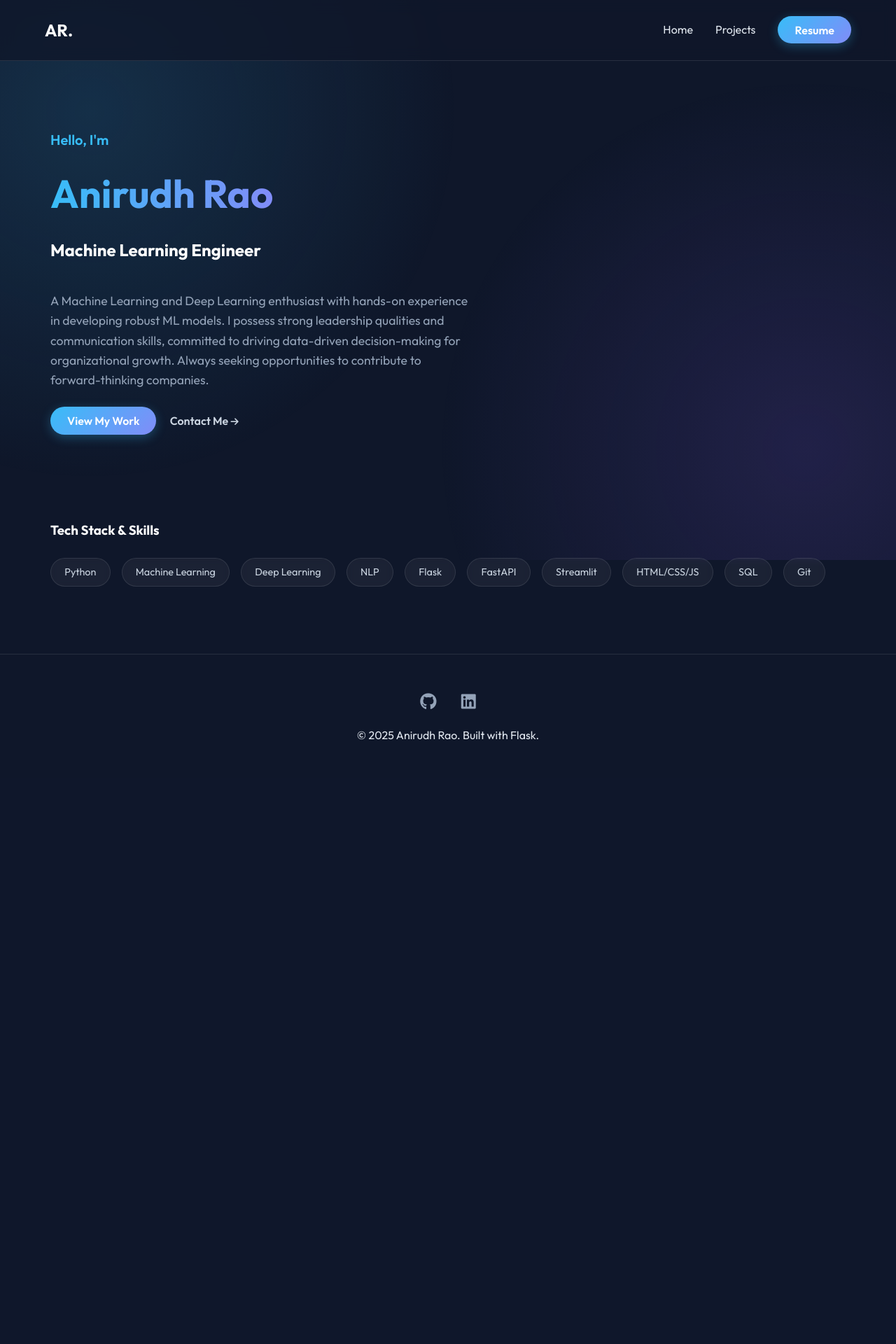
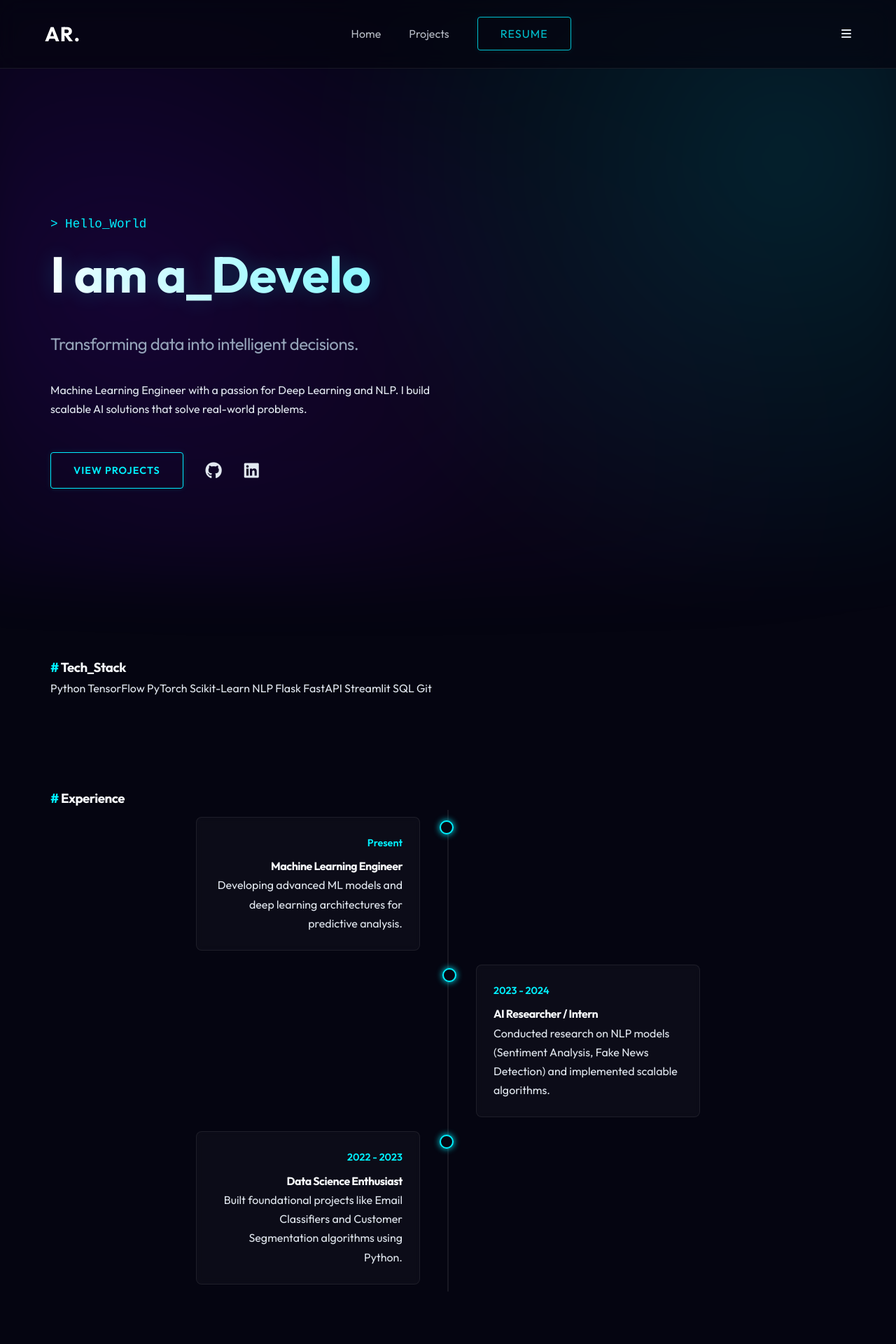
Before and after one commit to anirudhkowluri/MY_PORTFOLIO, a Flask app: page / in a window 1280 px wide. Shown: the top 1920 px of the page at 70% size. Before the commit the page ends 1057 px from the top, so only its background shows below. Run offline with Flask 3, Linux system fonts and the light colour scheme.

Commit message:
V2 UI Overhaul

```diff
--- a/app.py
+++ b/app.py
@@ -18,7 +18,7 @@
         "tags": ["NLP", "Scikit-Learn", "Data Analysis"]
     },
     {
-        "title": "Customer Segmentation",
+        "title": "Customer Segmentation Algorithm",
         "description": "K-Means clustering algorithm to segment customers based on annual income and spending scores for targeted marketing.",
         "link": "https://github.com/anirudhkowluri/customer-segmentation-algorithm",
         "tags": ["Unsupervised Learning", "K-Means", "Clustering"]
--- a/static/css/style.css
+++ b/static/css/style.css
@@ -1,26 +1,33 @@
 :root {
-    --bg-color: #0f172a;
+    --bg-color: #050511;
     --text-color: #e2e8f0;
-    --accent-color: #38bdf8;
-    --card-bg: rgba(255, 255, 255, 0.05);
-    --card-border: rgba(255, 255, 255, 0.1);
-    --glass-blur: 10px;
+    --heading-color: #f8fafc;
+    --accent-color: #00f0ff;
+    /* Cyberpunk Cyan */
+    --accent-secondary: #7000ff;
+    /* Neon Purple */
+    --card-bg: rgba(255, 255, 255, 0.03);
+    --card-border: rgba(255, 255, 255, 0.08);
+    --glass-blur: 16px;
+    --transition-speed: 0.3s;
 }
 
 * {
     margin: 0;
     padding: 0;
     box-sizing: border-box;
+    scroll-behavior: smooth;
 }
 
 body {
     font-family: 'Outfit', sans-serif;
     background-color: var(--bg-color);
     color: var(--text-color);
-    line-height: 1.6;
+    line-height: 1.7;
     overflow-x: hidden;
 }
 
+/* Animated Mesh Gradient Background */
 .background-gradient {
     position: fixed;
     top: 0;
@@ -28,33 +35,48 @@
     width: 100vw;
     height: 100vh;
     background:
-        radial-gradient(circle at 10% 20%, rgba(56, 189, 248, 0.15) 0%, transparent 40%),
-        radial-gradient(circle at 90% 80%, rgba(139, 92, 246, 0.15) 0%, transparent 40%);
+        radial-gradient(circle at 15% 50%, rgba(112, 0, 255, 0.15) 0%, transparent 50%),
+        radial-gradient(circle at 85% 30%, rgba(0, 240, 255, 0.12) 0%, transparent 50%),
+        radial-gradient(circle at 50% 80%, rgba(70, 0, 115, 0.1) 0%, transparent 60%);
     z-index: -1;
+    filter: blur(40px);
+    animation: bgPulse 10s ease-in-out infinite alternate;
+}
+
+@keyframes bgPulse {
+    0% {
+        transform: scale(1);
+    }
+
+    100% {
+        transform: scale(1.1);
+    }
 }
 
 /* Typography */
-h1, h2, h3 {
-    color: #fff;
-    margin-bottom: 1rem;
+h1,
+h2,
+h3,
+h4 {
+    color: var(--heading-color);
+    font-weight: 700;
+    letter-spacing: -0.5px;
 }
 
 h1 {
-    font-size: 3.5rem;
-    font-weight: 700;
-    background: linear-gradient(to right, #38bdf8, #818cf8);
+    font-size: 4.5rem;
+    line-height: 1.1;
+    margin-bottom: 1.5rem;
+    background: linear-gradient(to right, #fff, var(--accent-color));
     -webkit-background-clip: text;
     -webkit-text-fill-color: transparent;
+    text-shadow: 0 0 30px rgba(0, 240, 255, 0.2);
 }
 
 a {
     text-decoration: none;
-    color: var(--text-color);
-    transition: color 0.3s ease;
-}
-
-a:hover {
-    color: var(--accent-color);
+    color: inherit;
+    transition: var(--transition-speed);
 }
 
 /* Navbar */
@@ -63,199 +85,341 @@
     justify-content: space-between;
     align-items: center;
     padding: 1.5rem 5%;
-    background: rgba(15, 23, 42, 0.8);
+    background: rgba(5, 5, 17, 0.7);
     backdrop-filter: blur(var(--glass-blur));
     position: sticky;
     top: 0;
-    z-index: 100;
+    z-index: 1000;
     border-bottom: 1px solid var(--card-border);
 }
 
 .logo {
-    font-size: 1.5rem;
-    font-weight: 700;
-    color: white;
+    font-size: 1.8rem;
+    font-weight: 800;
+    color: #fff;
+    letter-spacing: 1px;
+}
+
+.logo span {
+    color: var(--accent-color);
 }
 
 .nav-links {
     display: flex;
+    gap: 2.5rem;
     list-style: none;
-    gap: 2rem;
-    align-items: center;
+}
+
+.nav-links a {
+    font-size: 1rem;
+    font-weight: 500;
+    position: relative;
+    opacity: 0.8;
+}
+
+.nav-links a:hover {
+    opacity: 1;
+    color: var(--accent-color);
+}
+
+.nav-links a::after {
+    content: '';
+    position: absolute;
+    width: 0;
+    height: 2px;
+    bottom: -4px;
+    left: 0;
+    background: var(--accent-color);
+    transition: width 0.3s;
+}
+
+.nav-links a:hover::after {
+    width: 100%;
 }
 
 .btn-primary {
-    background: linear-gradient(135deg, var(--accent-color), #818cf8);
-    color: white !important;
-    padding: 0.6rem 1.5rem;
-    border-radius: 50px;
+    background: transparent;
+    border: 1px solid var(--accent-color);
+    color: var(--accent-color) !important;
+    padding: 0.8rem 2rem;
+    border-radius: 4px;
+    /* More tech/sharp look */
     font-weight: 600;
-    box-shadow: 0 4px 15px rgba(56, 189, 248, 0.3);
-    transition: transform 0.3s ease, box-shadow 0.3s ease;
+    text-transform: uppercase;
+    letter-spacing: 1px;
+    font-size: 0.9rem;
+    transition: all 0.3s ease;
+    cursor: pointer;
+    box-shadow: 0 0 10px rgba(0, 240, 255, 0.1);
 }
 
 .btn-primary:hover {
+    background: var(--accent-color);
+    color: #000 !important;
+    box-shadow: 0 0 25px rgba(0, 240, 255, 0.4);
     transform: translateY(-2px);
-    box-shadow: 0 6px 20px rgba(56, 189, 248, 0.4);
 }
 
-/* Container */
+/* Layout */
 .container {
     max-width: 1200px;
     margin: 0 auto;
     padding: 2rem;
-    min-height: 80vh;
+}
+
+section {
+    margin-bottom: 8rem;
+    opacity: 0;
+    transform: translateY(30px);
+    transition: all 0.8s ease-out;
+}
+
+section.visible {
+    opacity: 1;
+    transform: translateY(0);
 }
 
 /* Hero Section */
 .hero {
+    min-height: 85vh;
     display: flex;
     flex-direction: column;
     justify-content: center;
-    align-items: flex-start;
-    min-height: 70vh;
-    animation: fadeIn 1s ease-out;
+    padding-top: 4rem;
 }
 
-.subtitle {
-    font-size: 1.25rem;
+.hero p.subtitle {
     color: var(--accent-color);
+    font-family: 'Courier New', monospace;
+    font-size: 1.1rem;
     margin-bottom: 1rem;
+}
+
+.typing-text {
+    border-right: 2px solid var(--accent-color);
+    white-space: nowrap;
+    overflow: hidden;
+    animation: blink 0.75s step-end infinite;
+}
+
+@keyframes blink {
+    50% {
+        border-color: transparent;
+    }
+}
+
+/* Filter Buttons */
+.filter-container {
+    display: flex;
+    justify-content: center;
+    gap: 1rem;
+    margin-bottom: 3rem;
+    flex-wrap: wrap;
+}
+
+.filter-btn {
+    background: var(--card-bg);
+    border: 1px solid var(--card-border);
+    color: var(--text-color);
+    padding: 0.6rem 1.5rem;
+    border-radius: 50px;
+    cursor: pointer;
+    transition: all 0.3s;
+    font-family: 'Outfit', sans-serif;
+}
+
+.filter-btn.active,
+.filter-btn:hover {
+    background: rgba(0, 240, 255, 0.1);
+    border-color: var(--accent-color);
+    color: var(--accent-color);
+}
+
+/* Project Cards 3D */
+.projects-grid {
+    display: grid;
+    grid-template-columns: repeat(auto-fit, minmax(320px, 1fr));
+    gap: 2.5rem;
+    perspective: 1000px;
+}
+
+.project-card {
+    background: linear-gradient(145deg, rgba(255, 255, 255, 0.03) 0%, rgba(255, 255, 255, 0.01) 100%);
+    border: 1px solid var(--card-border);
+    padding: 2.5rem;
+    border-radius: 12px;
+    position: relative;
+    overflow: hidden;
+    transition: transform 0.1s ease, box-shadow 0.3s ease;
+    transform-style: preserve-3d;
+}
+
+.project-card:before {
+    content: '';
+    position: absolute;
+    top: 0;
+    left: 0;
+    width: 100%;
+    height: 2px;
+    background: linear-gradient(90deg, transparent, var(--accent-color), transparent);
+    transform: translateX(-100%);
+    transition: transform 0.5s ease;
+}
+
+.project-card:hover:before {
+    transform: translateX(100%);
+}
+
+.project-card:hover {
+    box-shadow: 0 10px 30px -10px rgba(0, 0, 0, 0.5);
+    border-color: rgba(0, 240, 255, 0.3);
+}
+
+.project-card h3 {
+    font-size: 1.8rem;
+    margin-bottom: 1rem;
+}
+
+/* Experience Timeline */
+.timeline {
+    position: relative;
+    max-width: 800px;
+    margin: 0 auto;
+}
+
+.timeline::after {
+    content: '';
+    position: absolute;
+    width: 2px;
+    background: var(--card-border);
+    top: 0;
+    bottom: 0;
+    left: 50%;
+    margin-left: -1px;
+}
+
+.timeline-item {
+    padding: 10px 40px;
+    position: relative;
+    width: 50%;
+    box-sizing: border-box;
+}
+
+.timeline-item::after {
+    content: '';
+    position: absolute;
+    width: 16px;
+    height: 16px;
+    right: -8px;
+    background: var(--bg-color);
+    border: 2px solid var(--accent-color);
+    top: 15px;
+    border-radius: 50%;
+    z-index: 10;
+    box-shadow: 0 0 10px var(--accent-color);
+}
+
+.left {
+    left: 0;
+    text-align: right;
+}
+
+.right {
+    left: 50%;
+}
+
+.right::after {
+    left: -8px;
+}
+
+.content {
+    padding: 1.5rem;
+    background: var(--card-bg);
+    border: 1px solid var(--card-border);
+    border-radius: 8px;
+    position: relative;
+    backdrop-filter: blur(5px);
+}
+
+.date {
+    color: var(--accent-color);
+    font-size: 0.9rem;
+    margin-bottom: 0.5rem;
+    display: block;
     font-weight: 600;
 }
 
-.bio {
+/* Contact Form */
+.contact-section {
+    text-align: center;
     max-width: 600px;
-    margin-top: 1.5rem;
-    font-size: 1.1rem;
-    color: #94a3b8;
+    margin: 0 auto 5rem;
 }
 
-/* Skills Grid */
-.skills-section {
-    margin-top: 4rem;
+.contact-card {
+    background: var(--card-bg);
+    padding: 3rem;
+    border-radius: 16px;
+    border: 1px solid var(--card-border);
 }
 
-.skills-grid {
-    display: flex;
-    flex-wrap: wrap;
-    gap: 1rem;
-    margin-top: 1.5rem;
+input,
+textarea {
+    width: 100%;
+    padding: 1rem;
+    margin-bottom: 1rem;
+    background: rgba(0, 0, 0, 0.3);
+    border: 1px solid var(--card-border);
+    color: #fff;
+    border-radius: 4px;
+    font-family: inherit;
 }
 
-.skill-tag {
-    background: var(--card-bg);
-    border: 1px solid var(--card-border);
-    padding: 0.5rem 1.2rem;
-    border-radius: 50px;
-    font-size: 0.9rem;
-    color: #cbd5e1;
-    backdrop-filter: blur(5px);
-}
-
-/* Projects Grid */
-.projects-grid {
-    display: grid;
-    grid-template-columns: repeat(auto-fit, minmax(300px, 1fr));
-    gap: 2rem;
-    margin-top: 2rem;
-}
-
-.project-card {
-    background: var(--card-bg);
-    border: 1px solid var(--card-border);
-    border-radius: 16px;
-    padding: 2rem;
-    transition: transform 0.3s ease, border-color 0.3s ease;
-    backdrop-filter: blur(var(--glass-blur));
-    display: flex;
-    flex-direction: column;
-    justify-content: space-between;
-}
-
-.project-card:hover {
-    transform: translateY(-5px);
+input:focus,
+textarea:focus {
+    outline: none;
     border-color: var(--accent-color);
-}
-
-.project-title {
-    font-size: 1.5rem;
-    margin-bottom: 0.5rem;
-    color: #fff;
-}
-
-.project-desc {
-    font-size: 1rem;
-    color: #94a3b8;
-    margin-bottom: 1.5rem;
-}
-
-.project-tags {
-    display: flex;
-    flex-wrap: wrap;
-    gap: 0.5rem;
-    margin-bottom: 1.5rem;
-}
-
-.tag-sm {
-    font-size: 0.8rem;
-    background: rgba(255, 255, 255, 0.05);
-    padding: 0.2rem 0.6rem;
-    border-radius: 4px;
-    color: var(--accent-color);
-}
-
-.project-link {
-    display: inline-block;
-    color: #fff;
-    font-weight: 600;
-    border-bottom: 2px solid var(--accent-color);
-    padding-bottom: 2px;
+    box-shadow: 0 0 10px rgba(0, 240, 255, 0.1);
 }
 
 /* Footer */
 footer {
+    border-top: 1px solid var(--card-border);
+    padding: 3rem;
     text-align: center;
-    padding: 3rem 0;
-    margin-top: 4rem;
-    border-top: 1px solid var(--card-border);
+    color: #64748b;
+    background: #02020a;
 }
 
-.social-links {
-    margin-bottom: 1rem;
-}
+@media screen and (max-width: 768px) {
+    .timeline::after {
+        left: 31px;
+    }
 
-.social-links a {
-    font-size: 1.5rem;
-    margin: 0 1rem;
-    color: #94a3b8;
-    transition: color 0.3s ease;
-}
+    .timeline-item {
+        width: 100%;
+        padding-left: 70px;
+        padding-right: 25px;
+    }
 
-.social-links a:hover {
-    color: var(--accent-color);
-}
+    .timeline-item::after {
+        left: 23px;
+    }
 
-/* Mobile */
-.hamburger {
-    display: none;
-    font-size: 1.5rem;
-    cursor: pointer;
-}
+    .left {
+        text-align: left;
+    }
 
-@media (max-width: 768px) {
+    h1 {
+        font-size: 3rem;
+    }
+
     .nav-links {
-        display: none; /* Add JS toggle later if needed */
+        display: none;
     }
-    .hamburger {
-        display: block;
-    }
-    h1 {
-        font-size: 2.5rem;
+
+    /* Mobile Menu todo */
+    .hero {
+        text-align: left;
     }
 }
-
-@keyframes fadeIn {
-    from { opacity: 0; transform: translateY(20px); }
-    to { opacity: 1; transform: translateY(0); }
-}
--- a/static/js/main.js
+++ b/static/js/main.js
@@ -1,31 +1,94 @@
 document.addEventListener('DOMContentLoaded', () => {
-    // Smooth scrolling for anchor links
-    document.querySelectorAll('a[href^="#"]').forEach(anchor => {
-        anchor.addEventListener('click', function (e) {
-            e.preventDefault();
-            document.querySelector(this.getAttribute('href')).scrollIntoView({
-                behavior: 'smooth'
+
+    // --- 1. Typing Animation ---
+    const textElement = document.getElementById('typing');
+    if (textElement) {
+        const texts = ["Anirudh_Rao", "an_ML_Engineer", "a_Developer"];
+        let count = 0;
+        let index = 0;
+        let currentText = '';
+        let letter = '';
+
+        (function type() {
+            if (count === texts.length) {
+                count = 0;
+            }
+            currentText = texts[count];
+            letter = currentText.slice(0, ++index);
+
+            textElement.textContent = letter;
+            if (letter.length === currentText.length) {
+                setTimeout(() => {
+                    // Backspace efffect would be here, but for simplicity let's just wait and switch
+                    count++;
+                    index = 0;
+                }, 2000); // Wait 2s before switching
+            }
+            setTimeout(type, 150);
+        })();
+    }
+
+    // --- 2. Project Filtering ---
+    const filterBtns = document.querySelectorAll('.filter-btn');
+    const projectCards = document.querySelectorAll('.project-card');
+
+    filterBtns.forEach(btn => {
+        btn.addEventListener('click', () => {
+            // Remove active class from all
+            filterBtns.forEach(b => b.classList.remove('active'));
+            // Add to clicked
+            btn.classList.add('active');
+
+            const filterValue = btn.getAttribute('data-filter');
+
+            projectCards.forEach(card => {
+                const tags = card.getAttribute('data-tags');
+                if (filterValue === 'all' || tags.includes(filterValue)) {
+                    card.style.display = 'flex';
+                    setTimeout(() => {
+                        card.style.opacity = '1';
+                        card.style.transform = 'scale(1)';
+                    }, 10);
+                } else {
+                    card.style.opacity = '0';
+                    card.style.transform = 'scale(0.8)';
+                    setTimeout(() => {
+                        card.style.display = 'none';
+                    }, 300);
+                }
             });
         });
     });
 
-    // Optional: Add intersection observer for fade-in animations on scroll
+    // --- 3. 3D Tilt Effect on Cards ---
+    document.querySelectorAll('.project-card').forEach(card => {
+        card.addEventListener('mousemove', (e) => {
+            const rect = card.getBoundingClientRect();
+            const x = e.clientX - rect.left;
+            const y = e.clientY - rect.top;
+
+            // Calculate rotation
+            const xRotation = -((y - rect.height / 2) / 20); // rotate around X axis
+            const yRotation = (x - rect.width / 2) / 20; // rotate around Y axis
+
+            card.style.transform = `perspective(1000px) rotateX(${xRotation}deg) rotateY(${yRotation}deg) scale(1.02)`;
+        });
+
+        card.addEventListener('mouseleave', () => {
+            card.style.transform = 'perspective(1000px) rotateX(0) rotateY(0) scale(1)';
+        });
+    });
+
+    // --- 4. Section Fade In ---
     const observer = new IntersectionObserver((entries) => {
         entries.forEach(entry => {
             if (entry.isIntersecting) {
                 entry.target.classList.add('visible');
             }
         });
+    }, { threshold: 0.1 });
+
+    document.querySelectorAll('section').forEach(section => {
+        observer.observe(section);
     });
-
-    document.querySelectorAll('.project-card').forEach((el) => {
-        el.style.opacity = 0;
-        el.style.transition = 'opacity 0.6s ease-out, transform 0.6s ease-out';
-        observer.observe(el);
-    });
-
-    // Quick fix to make observer work with the CSS I added
-    // Ideally I'd add a class in CSS, but I'll do it inline for simplicity here
-    // Actually, let's just leave the observer logic but not the complex class toggle
-    // for now, as I didn't define .visible in CSS. I'll add a simple fade in.
 });
--- a/templates/index.html
+++ b/templates/index.html
@@ -1,37 +1,82 @@
 {% extends "base.html" %}
 
 {% block content %}
-<section class="hero">
-    <p class="subtitle">Hello, I'm</p>
-    <h1>Anirudh Rao</h1>
-    <h2>Machine Learning Engineer</h2>
-    <p class="bio">
-        A Machine Learning and Deep Learning enthusiast with hands-on experience in developing robust ML models.
-        I possess strong leadership qualities and communication skills, committed to driving data-driven decision-making
-        for organizational growth. Always seeking opportunities to contribute to forward-thinking companies.
+<section class="hero interact-section">
+    <p class="subtitle"> > Hello_World</p>
+    <h1>I am <span class="typing-text" id="typing"></span></h1>
+    <h2 style="font-size: 1.5rem; color: #94a3b8; font-weight: 400; margin-top: 1rem;">
+        Transforming data into intelligent decisions.
+    </h2>
+    <p class="bio" style="margin-top: 2rem; max-width: 600px;">
+        Machine Learning Engineer with a passion for Deep Learning and NLP.
+        I build scalable AI solutions that solve real-world problems.
     </p>
 
-    <div style="margin-top: 2rem;">
-        <a href="{{ url_for('projects') }}" class="btn-primary" style="margin-right: 1rem;">View My Work</a>
+    <div style="margin-top: 3rem; display: flex; gap: 1rem; align-items: center;">
+        <a href="#projects" class="btn-primary">View Projects</a>
+        <a href="https://github.com/anirudhkowluri?tab=repositories" target="_blank"
+            style="margin-left: 1rem; font-size: 1.5rem;"><i class="fab fa-github"></i></a>
         <a href="https://www.linkedin.com/in/anirudh-rao-142b2331a/" target="_blank"
-            style="color: #cbd5e1; font-weight: 600;">Contact Me <i class="fas fa-arrow-right"
-                style="font-size: 0.8rem;"></i></a>
+            style="margin-left: 1rem; font-size: 1.5rem;"><i class="fab fa-linkedin"></i></a>
     </div>
 </section>
 
-<section class="skills-section">
-    <h3>Tech Stack & Skills</h3>
+<section id="skills" class="skills-section">
+    <h3><span style="color: var(--accent-color)">#</span> Tech_Stack</h3>
     <div class="skills-grid">
         <span class="skill-tag">Python</span>
-        <span class="skill-tag">Machine Learning</span>
-        <span class="skill-tag">Deep Learning</span>
+        <span class="skill-tag">TensorFlow</span>
+        <span class="skill-tag">PyTorch</span>
+        <span class="skill-tag">Scikit-Learn</span>
         <span class="skill-tag">NLP</span>
         <span class="skill-tag">Flask</span>
         <span class="skill-tag">FastAPI</span>
         <span class="skill-tag">Streamlit</span>
-        <span class="skill-tag">HTML/CSS/JS</span>
         <span class="skill-tag">SQL</span>
         <span class="skill-tag">Git</span>
     </div>
 </section>
+
+<section id="experience" class="section">
+    <h3><span style="color: var(--accent-color)">#</span> Experience</h3>
+    <div class="timeline">
+        <div class="timeline-item left">
+            <div class="content">
+                <span class="date">Present</span>
+                <h4>Machine Learning Engineer</h4>
+                <p>Developing advanced ML models and deep learning architectures for predictive analysis.</p>
+            </div>
+        </div>
+        <div class="timeline-item right">
+            <div class="content">
+                <span class="date">2023 - 2024</span>
+                <h4>AI Researcher / Intern</h4>
+                <p>Conducted research on NLP models (Sentiment Analysis, Fake News Detection) and implemented scalable
+                    algorithms.</p>
+            </div>
+        </div>
+        <div class="timeline-item left">
+            <div class="content">
+                <span class="date">2022 - 2023</span>
+                <h4>Data Science Enthusiast</h4>
+                <p>Built foundational projects like Email Classifiers and Customer Segmentation algorithms using Python.
+                </p>
+            </div>
+        </div>
+    </div>
+</section>
+
+<section id="contact" class="contact-section">
+    <h3><span style="color: var(--accent-color)">#</span> Get_In_Touch</h3>
+    <p style="margin-bottom: 2rem; color: #94a3b8;">Have a project in mind or just want to say hi?</p>
+
+    <div class="contact-card">
+        <form action="mailto:your.email@example.com" method="post" enctype="text/plain">
+            <input type="text" placeholder="Name" name="name" required>
+            <input type="email" placeholder="Email" name="mail" required>
+            <textarea rows="5" placeholder="Message" name="message" required></textarea>
+            <button type="submit" class="btn-primary" style="width: 100%;">Send Message</button>
+        </form>
+    </div>
+</section>
 {% endblock %}
```
Also changed, not shown: templates/projects.html (+15 -7 lines).
